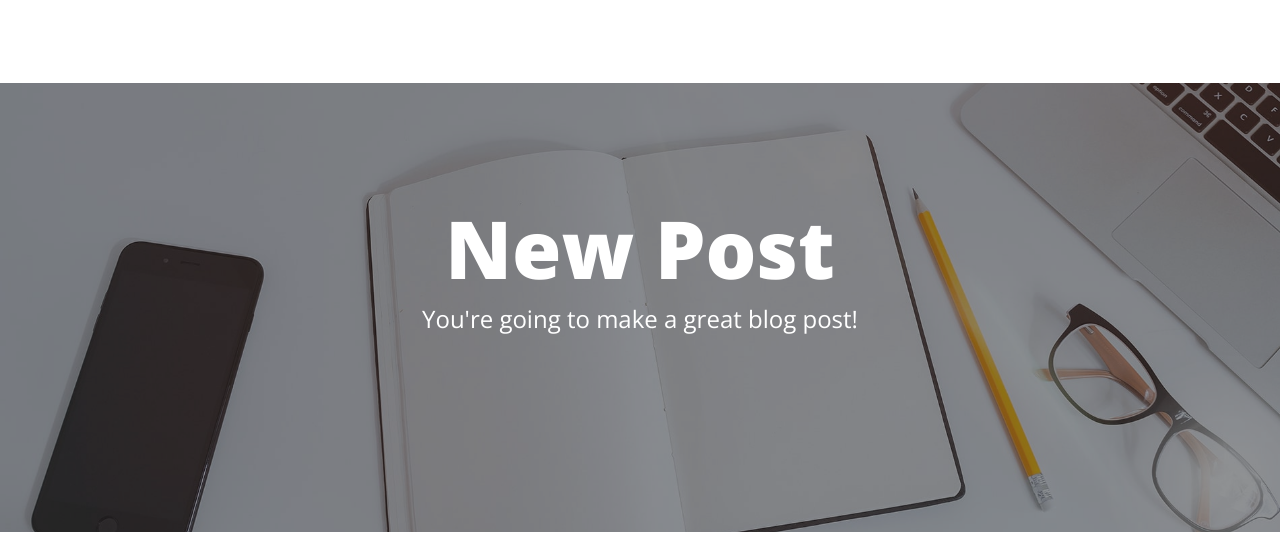
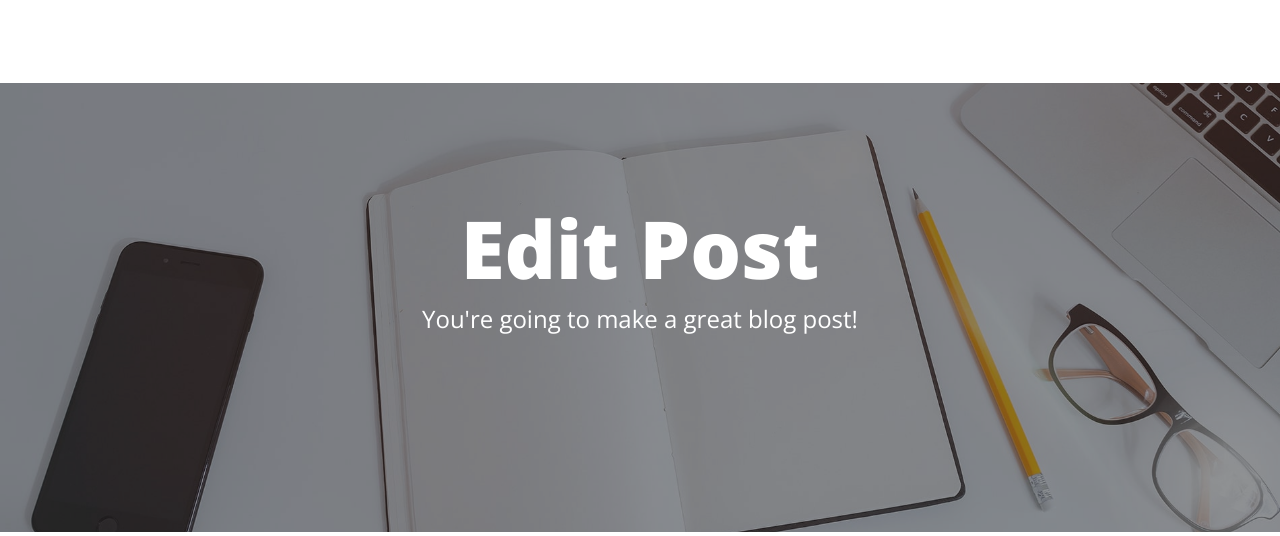
Before and after one commit to kasia-joanna-nowak/angela_udemy, a Flask app: page /edit-post/1 in a window 1280 px wide. Shown: the top 536 px of the page. Run offline with Flask 3, Linux system fonts and the light colour scheme; data comes from the database, SQL or seed files in the repository; some libraries are stand-ins or nearby versions.

Commit message:
edited h1

```diff
--- a/day-67-starting-files-upgraded-blog/templates/make-post.html
+++ b/day-67-starting-files-upgraded-blog/templates/make-post.html
@@ -10,7 +10,11 @@
       <div class="col-md-10 col-lg-8 col-xl-7">
         <div class="page-heading">
           <!-- TODO: Show a different h1 if editing existing post -->
+          {% if is_edit: %}
+          <h1>Edit Post</h1>
+          {% else: %}
           <h1>New Post</h1>
+          {% endif %}
           <span class="subheading"
             >You're going to make a great blog post!</span
           >
```
Also changed, not shown: other parts of day-67-starting-files-upgraded-blog/templates/make-post.html (+2 -1 lines).
